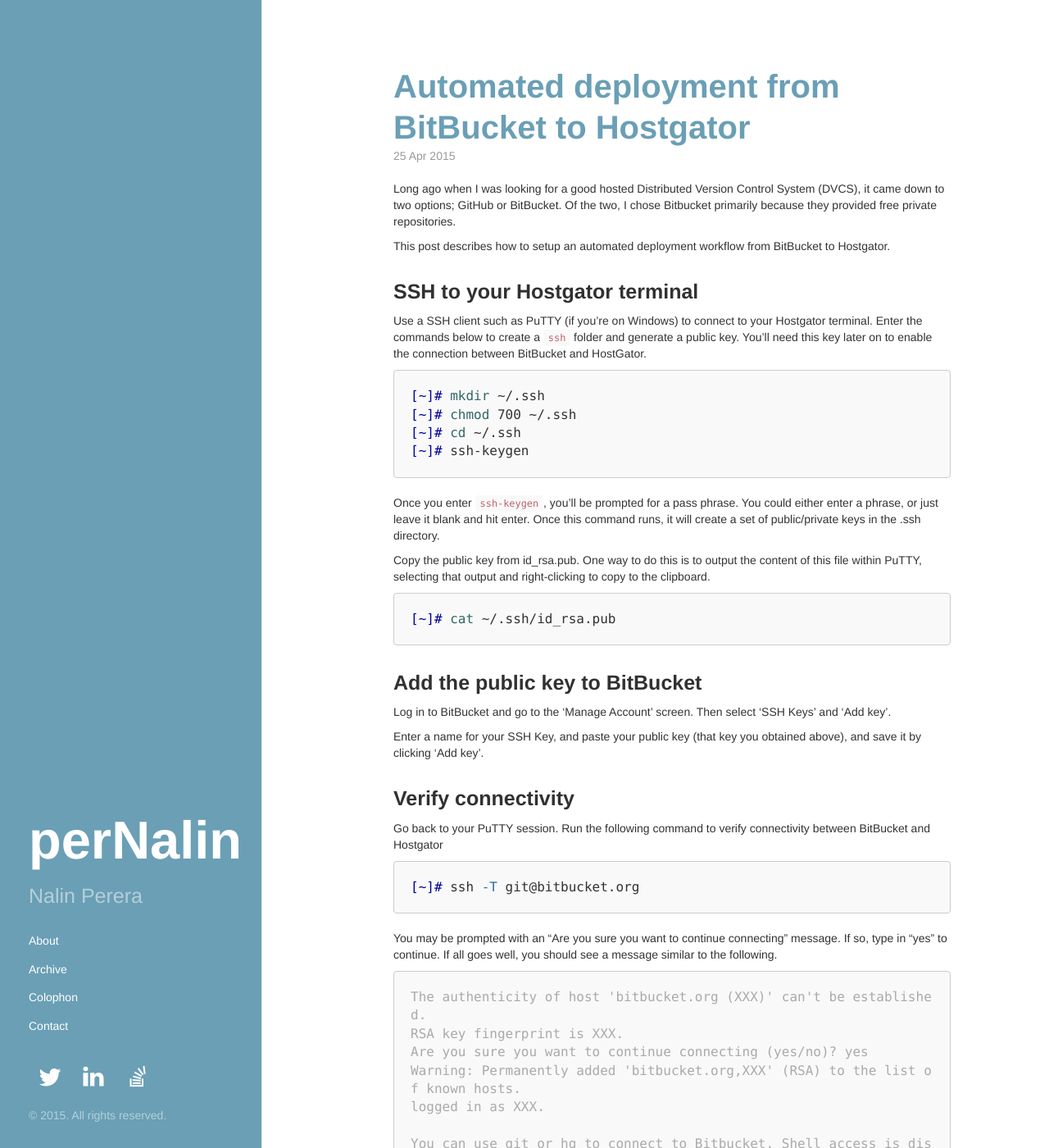
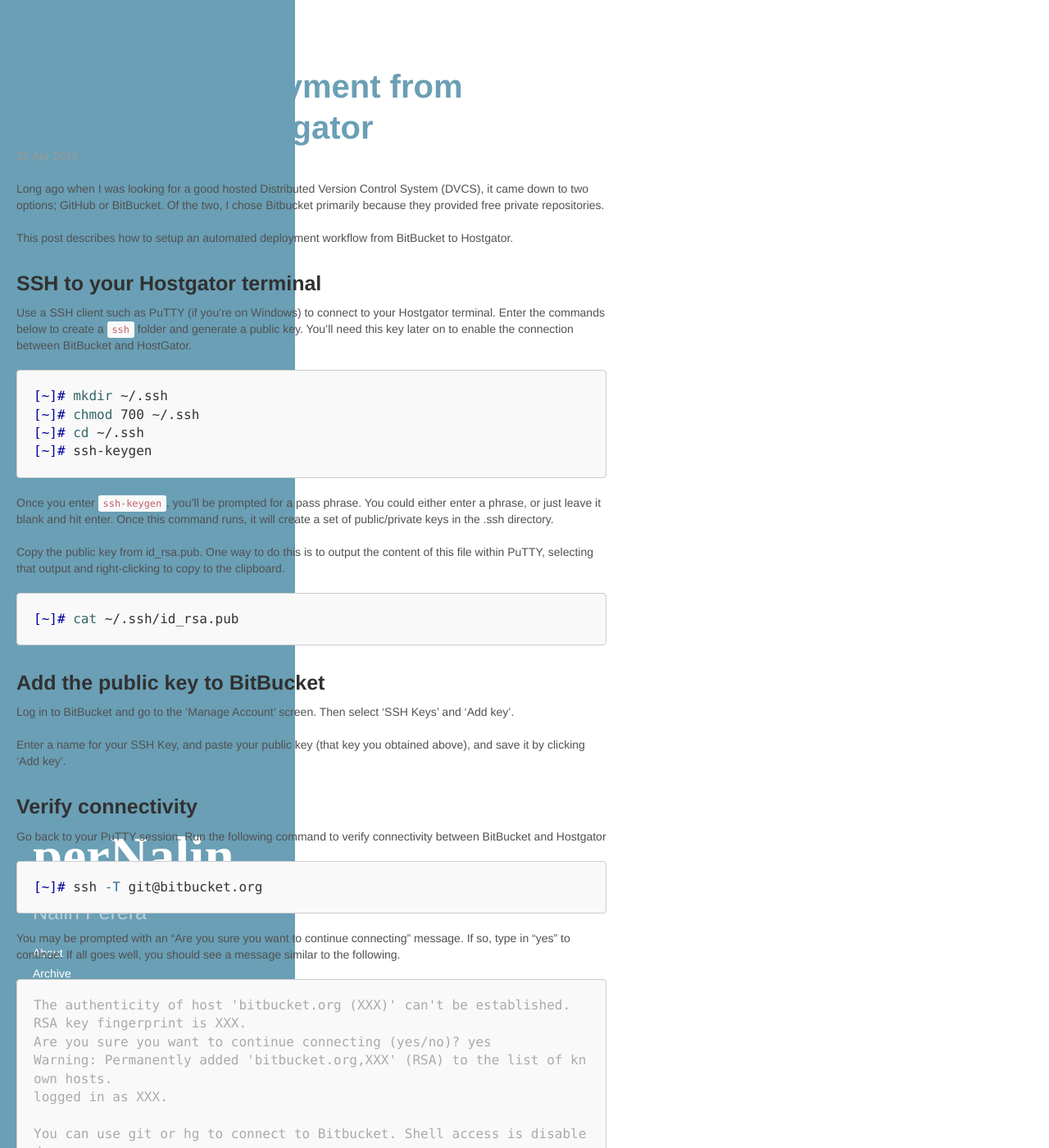
Before and after one commit to pernalin/pernalin.github.io, a Jekyll site: the page built from index.html, in a window 1280 px wide and 1400 px high. Shown: the whole window at 82% size. Built offline with Jekyll 4.4.1, drawn with Linux system fonts in a browser that asks for light colours; nearby versions of some CDN libraries; Markdown is read by kramdown in place of the engine named in the settings; the list of posts is cut into pages by our own code.

Commit message:
reset css

```diff
--- a/public/css/hyde.css
+++ b/public/css/hyde.css
@@ -13,6 +13,7 @@
  * https://github.com/poole/hyde.
  */
 
+
 /*
  * Contents
  *
@@ -23,23 +24,27 @@
  * Themes
  */
 
+
 /*
  * Global resets
  *
  * Update the foundational and global aspects of the page.
  */
 
+html {
+    font-family: "PT Sans", Helvetica, Arial, sans-serif;
+}
 @media (min-width: 48em) {
     html {
         font-size: 16px;
     }
 }
-
 @media (min-width: 58em) {
     html {
         font-size: 20px;
     }
 }
+
 
 /*
  * Sidebar
@@ -48,15 +53,50 @@
  * out above content in mobile and later moves to the side with wider viewports.
  */
 
-/*
- * Sidebar
- */
-
 .sidebar {
     text-align: center;
     padding: 2rem 1rem;
-    color: rgba(255, 255, 255, .5);
+    color: rgba(255,255,255,.5);
     background-color: #202020;
+}
+@media (min-width: 48em) {
+    .sidebar {
+        position: fixed;
+        top: 0;
+        left: 0;
+        bottom: 0;
+        width: 18rem;
+        text-align: left;
+    }
+}
+
+/* Sidebar links */
+.sidebar a {
+    color: #fff;
+}
+
+/* About section */
+.sidebar-about h1 {
+    color: #fff;
+    margin-top: 0;
+    font-family: "Abril Fatface", serif;
+    font-size: 3.25rem;
+}
+
+/* Sidebar nav */
+.sidebar-nav {
+    margin-bottom: 1rem;
+}
+.sidebar-nav-item {
+    display: block;
+    line-height: 1.75;
+}
+a.sidebar-nav-item:hover,
+a.sidebar-nav-item:focus {
+    text-decoration: underline;
+}
+.sidebar-nav-item.active {
+    font-weight: bold;
 }
 
 /* Sticky sidebar
@@ -68,79 +108,12 @@
 @media (min-width: 48em) {
     .sidebar-sticky {
         position: absolute;
-        right: 1rem;
+        right:  1rem;
         bottom: 1rem;
-        left: 1rem;
+        left:   1rem;
     }
 }
 
-@media (min-width: 48em) {
-    .sidebar {
-        position: fixed;
-        top: 0;
-        bottom: 0;
-        left: 0;
-        z-index: 1000;
-        display: block;
-        padding: 20px;
-        overflow-x: hidden;
-        overflow-y: auto; /* Scrollable contents if viewport is shorter than content. */
-        background-color: #f5f5f5;
-        border-right: 1px solid #eee;
-        text-align: left;
-    }
-}
-
-/* Sidebar links */
-.sidebar a {
-    color: #fff;
-    padding: 5px 0;
-}
-
-/* About section */
-.sidebar-about h1 {
-    color: #fff;
-    margin-top: 0;
-    font-size: 3.25rem;
-}
-
-/* Sidebar nav */
-.sidebar-nav {
-    margin-bottom: 1rem;
-}
-
-.sidebar-nav-item {
-    display: block;
-    line-height: 1.75;
-}
-
-a.sidebar-nav-item:hover,
-a.sidebar-nav-item:focus {
-    text-decoration: underline;
-}
-
-.sidebar-nav-item.active {
-    font-weight: bold;
-}
-
-/* Sidebar navigation */
-.nav-sidebar {
-    margin-right: -21px; /* 20px padding + 1px border */
-    margin-bottom: 20px;
-    margin-left: -20px;
-}
-
-.nav-sidebar > li > a {
-    padding-right: 20px;
-    padding-left: 20px;
-}
-
-.nav-sidebar > .active > a,
-.nav-sidebar > .active > a:hover,
-.nav-sidebar > .active > a:focus {
-    color: #fff;
-    background-color: #428bca;
-}
 
 /* Container
  *
@@ -148,27 +121,8 @@ a.sidebar-nav-item:focus {
  * with a 25%-wide `.sidebar`.
  */
 
-/*
- * Main content
- */
-
-.main {
-    padding: 20px;
-}
-
-@media (min-width: 48em) {
-    .main {
-        padding-right: 40px;
-        padding-left: 40px;
-    }
-}
-
-.main .page-header {
-    margin-top: 0;
-}
-
 .content {
-    padding-top: 4rem;
+    padding-top:    4rem;
     padding-bottom: 4rem;
 }
 
@@ -187,6 +141,7 @@ a.sidebar-nav-item:focus {
     }
 }
 
+
 /*
  * Reverse layout
  *
@@ -198,7 +153,6 @@ a.sidebar-nav-item:focus {
         left: auto;
         right: 0;
     }
-
     .layout-reverse .content {
         margin-left: 2rem;
         margin-right: 20rem;
@@ -211,6 +165,8 @@ a.sidebar-nav-item:focus {
         margin-right: 22rem;
     }
 }
+
+
 
 /*
  * Themes
@@ -225,7 +181,6 @@ a.sidebar-nav-item:focus {
 .theme-base-08 .sidebar {
     background-color: #ac4142;
 }
-
 .theme-base-08 .content a,
 .theme-base-08 .related-posts li a:hover {
     color: #ac4142;
@@ -235,7 +190,6 @@ a.sidebar-nav-item:focus {
 .theme-base-09 .sidebar {
     background-color: #d28445;
 }
-
 .theme-base-09 .content a,
 .theme-base-09 .related-posts li a:hover {
     color: #d28445;
@@ -245,7 +199,6 @@ a.sidebar-nav-item:focus {
 .theme-base-0a .sidebar {
     background-color: #f4bf75;
 }
-
 .theme-base-0a .content a,
 .theme-base-0a .related-posts li a:hover {
     color: #f4bf75;
@@ -255,7 +208,6 @@ a.sidebar-nav-item:focus {
 .theme-base-0b .sidebar {
     background-color: #90a959;
 }
-
 .theme-base-0b .content a,
 .theme-base-0b .related-posts li a:hover {
     color: #90a959;
@@ -265,7 +217,6 @@ a.sidebar-nav-item:focus {
 .theme-base-0c .sidebar {
     background-color: #75b5aa;
 }
-
 .theme-base-0c .content a,
 .theme-base-0c .related-posts li a:hover {
     color: #75b5aa;
@@ -275,7 +226,6 @@ a.sidebar-nav-item:focus {
 .theme-base-0d .sidebar {
     background-color: #6a9fb5;
 }
-
 .theme-base-0d .content a,
 .theme-base-0d .related-posts li a:hover {
     color: #6a9fb5;
@@ -285,7 +235,6 @@ a.sidebar-nav-item:focus {
 .theme-base-0e .sidebar {
     background-color: #aa759f;
 }
-
 .theme-base-0e .content a,
 .theme-base-0e .related-posts li a:hover {
     color: #aa759f;
@@ -295,7 +244,6 @@ a.sidebar-nav-item:focus {
 .theme-base-0f .sidebar {
     background-color: #8f5536;
 }
-
 .theme-base-0f .content a,
 .theme-base-0f .related-posts li a:hover {
     color: #8f5536;
```
Also changed, not shown: public/css/poole.css (+65 -40 lines), public/css/styles.min.css.
